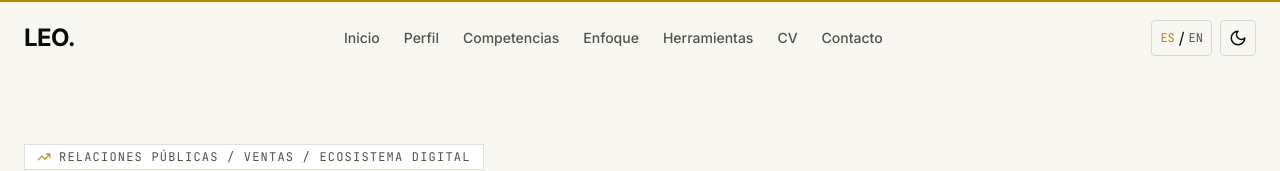
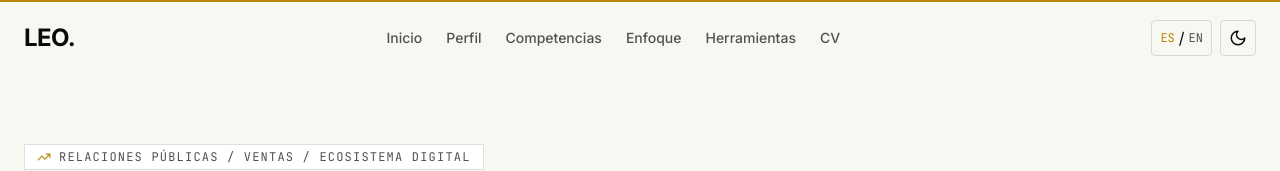
Before and after one commit to leonardo0rtega/LeonardoOrtega, a React (Vite) app: page / in a window 1280 px wide. Shown: the top 171 px of the page. Built offline with nearby package versions, Linux system fonts and the light colour scheme.

Commit message:
fix: eliminar seccion Contact

```diff
--- a/src/App.tsx
+++ b/src/App.tsx
@@ -8,7 +8,6 @@ import Skills from './components/Skills'
 import Capabilities from './components/Capabilities'
 import Services from './components/Services'
 import CVSection from './components/CVSection'
-import Contact from './components/Contact'
 import Footer from './components/Footer'
 import ScrollProgress from './components/ScrollProgress'
 
@@ -28,7 +27,6 @@ export default function App() {
         <Capabilities />
         <Services />
         <CVSection />
-        <Contact />
       </main>
       <Footer />
     </div>
--- a/src/components/Navbar.tsx
+++ b/src/components/Navbar.tsx
@@ -21,7 +21,6 @@ export default function Navbar() {
     { label: t('nav.capabilities'), href: '#capabilities' },
     { label: t('nav.services'), href: '#services' },
     { label: t('nav.cv'), href: '#cv' },
-    { label: t('nav.contact'), href: '#contact' },
   ]
 
   return (
```
Also changed, not shown: 3 other files (tests, documents, lock files or other folders).
